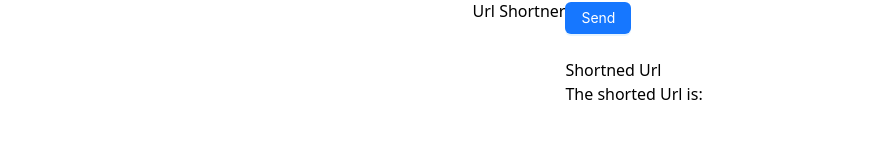
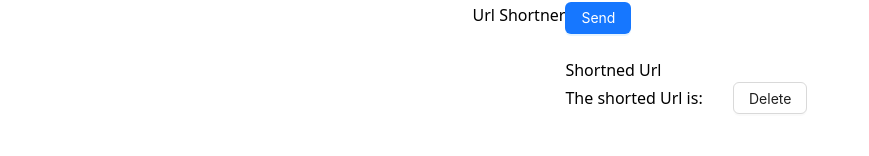
Before and after one commit to rohitghatal1/urlShortner-Node-Express, a React (Create React App) app in the folder frontend/: page / in a window 1280 px wide. Shown: the part 144-300 px from the top of the page, without its empty margins (0-869 px from the left). Built offline with nearby package versions, Linux system fonts and the light colour scheme.

Commit message:
added delete btn

```diff
--- a/frontend/src/components/Homepage.js
+++ b/frontend/src/components/Homepage.js
@@ -44,7 +44,9 @@ export default function Homepage() {
 
           <div className="output">
             <label htmlFor="short Url">Shortned Url</label>
-            <p>The shorted Url is: {shortUrl}</p>
+            <p className='flex items-center justify-between'>The shorted Url is: {shortUrl}
+              <Button onClick={deleteData}>Delete</Button>
+            </p>
           </div>
         </section>
       </div>
```
